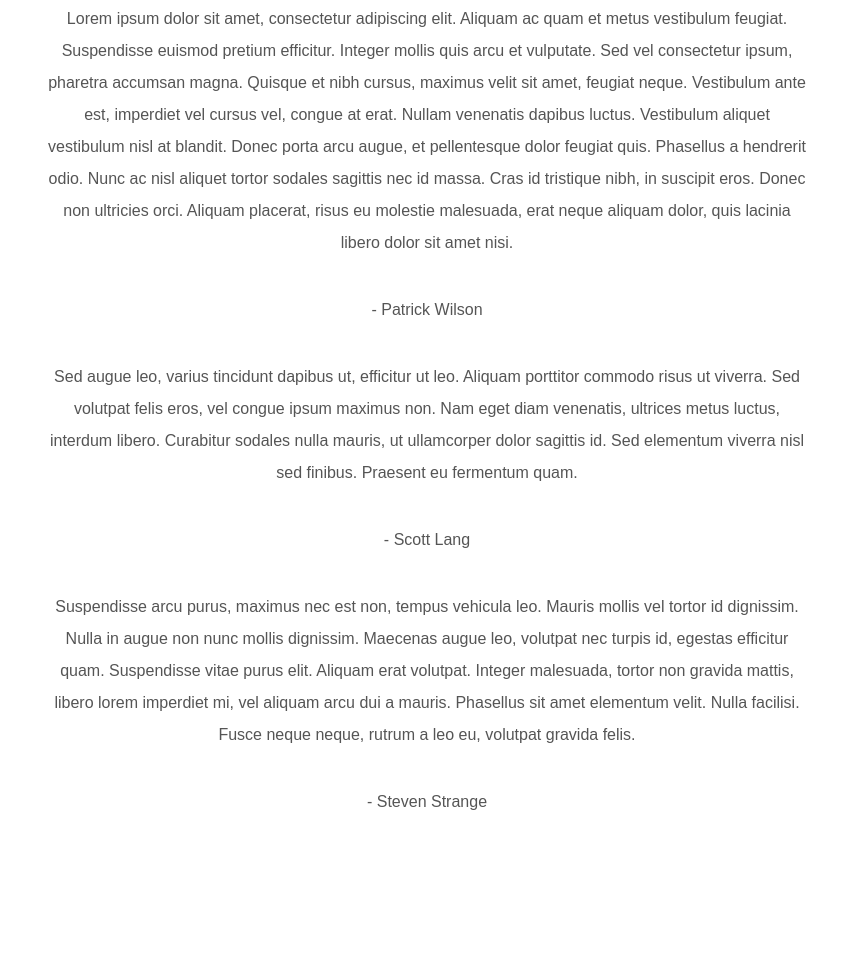
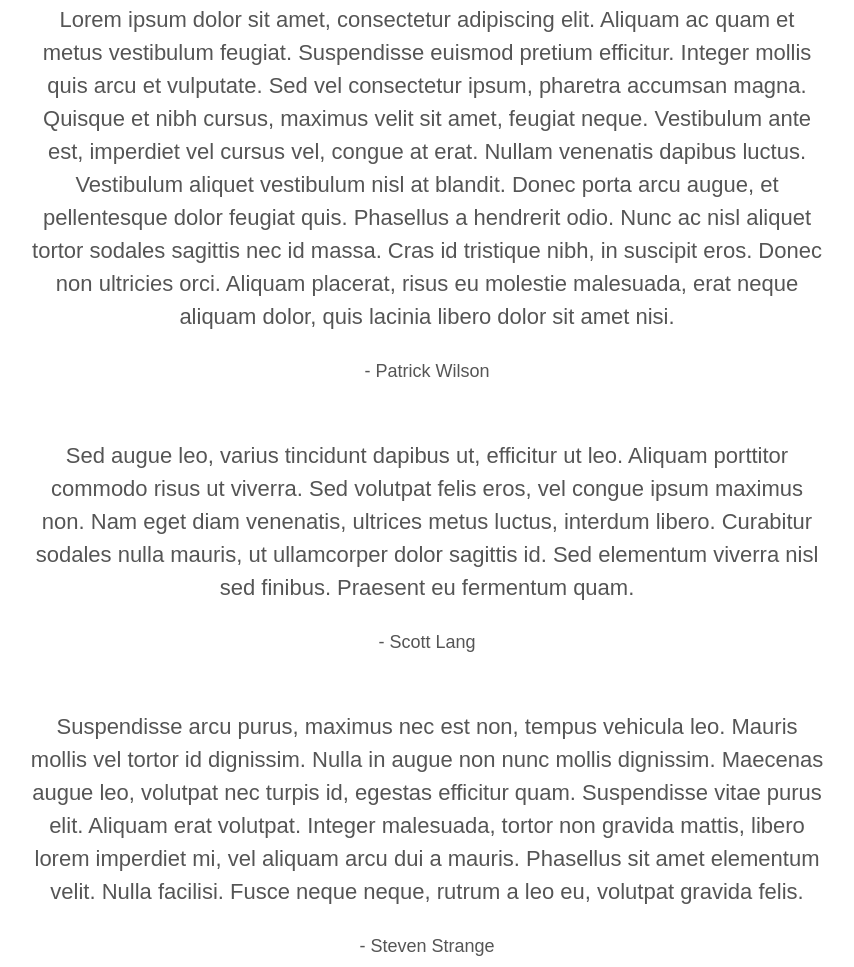
Before and after one commit to avelasquezn/acme-studio-basic-landing, a plain HTML site: page public/index.html in a window 1280 px wide. Shown: the part 3897-4864 px from the top of the page, without its empty margins (213-1067 px from the left). Drawn offline with nearby package versions, Linux system fonts and the light colour scheme.

Commit message:
feat(reviews): Added Reviews Section Styles

```diff
--- a/public/assets/styles/styles.css
+++ b/public/assets/styles/styles.css
@@ -278,3 +278,37 @@ header nav li:last-child {
         flex-basis: 100%;
     }
 }
+
+/* Reviews Section */
+
+.reviews {
+    background-color: #FFF;
+}
+
+.reviews .quote {
+    text-align: center;
+    width: 80%;
+    font-size: 22px;
+    font-weight: 300;
+    line-height: 1.5;
+    margin-bottom: 20px;
+    padding: 0;
+}
+
+.reviews .author {
+    font-size: 18px;
+    margin-bottom: 50px;
+}
+
+.reviews .author:last-child {
+    margin-bottom: 0;
+}
+
+@media (max-width: 1000px) {
+    .reviews .quote {
+        font-size: 20px;
+    }
+    .review .author {
+        font-size: 16px;
+    }
+}
--- a/public/index.html
+++ b/public/index.html
@@ -64,14 +64,14 @@
             </ul>
         </section>
 
-        <section id="reviews">
+        <section id="reviews" class="reviews">
             <h3 class="title">Testimonials</h3>
-            <p>Lorem ipsum dolor sit amet, consectetur adipiscing elit. Aliquam ac quam et metus vestibulum feugiat. Suspendisse euismod pretium efficitur. Integer mollis quis arcu et vulputate. Sed vel consectetur ipsum, pharetra accumsan magna. Quisque et nibh cursus, maximus velit sit amet, feugiat neque. Vestibulum ante est, imperdiet vel cursus vel, congue at erat. Nullam venenatis dapibus luctus. Vestibulum aliquet vestibulum nisl at blandit. Donec porta arcu augue, et pellentesque dolor feugiat quis. Phasellus a hendrerit odio. Nunc ac nisl aliquet tortor sodales sagittis nec id massa. Cras id tristique nibh, in suscipit eros. Donec non ultricies orci. Aliquam placerat, risus eu molestie malesuada, erat neque aliquam dolor, quis lacinia libero dolor sit amet nisi.</p>
-            <p>- Patrick Wilson</p>
-            <p>Sed augue leo, varius tincidunt dapibus ut, efficitur ut leo. Aliquam porttitor commodo risus ut viverra. Sed volutpat felis eros, vel congue ipsum maximus non. Nam eget diam venenatis, ultrices metus luctus, interdum libero. Curabitur sodales nulla mauris, ut ullamcorper dolor sagittis id. Sed elementum viverra nisl sed finibus. Praesent eu fermentum quam.</p>
-            <p>- Scott Lang</p>
-            <p>Suspendisse arcu purus, maximus nec est non, tempus vehicula leo. Mauris mollis vel tortor id dignissim. Nulla in augue non nunc mollis dignissim. Maecenas augue leo, volutpat nec turpis id, egestas efficitur quam. Suspendisse vitae purus elit. Aliquam erat volutpat. Integer malesuada, tortor non gravida mattis, libero lorem imperdiet mi, vel aliquam arcu dui a mauris. Phasellus sit amet elementum velit. Nulla facilisi. Fusce neque neque, rutrum a leo eu, volutpat gravida felis.</p>
-            <p>- Steven Strange</p>
+            <p class="quote">Lorem ipsum dolor sit amet, consectetur adipiscing elit. Aliquam ac quam et metus vestibulum feugiat. Suspendisse euismod pretium efficitur. Integer mollis quis arcu et vulputate. Sed vel consectetur ipsum, pharetra accumsan magna. Quisque et nibh cursus, maximus velit sit amet, feugiat neque. Vestibulum ante est, imperdiet vel cursus vel, congue at erat. Nullam venenatis dapibus luctus. Vestibulum aliquet vestibulum nisl at blandit. Donec porta arcu augue, et pellentesque dolor feugiat quis. Phasellus a hendrerit odio. Nunc ac nisl aliquet tortor sodales sagittis nec id massa. Cras id tristique nibh, in suscipit eros. Donec non ultricies orci. Aliquam placerat, risus eu molestie malesuada, erat neque aliquam dolor, quis lacinia libero dolor sit amet nisi.</p>
+            <p class="author">- Patrick Wilson</p>
+            <p class="quote">Sed augue leo, varius tincidunt dapibus ut, efficitur ut leo. Aliquam porttitor commodo risus ut viverra. Sed volutpat felis eros, vel congue ipsum maximus non. Nam eget diam venenatis, ultrices metus luctus, interdum libero. Curabitur sodales nulla mauris, ut ullamcorper dolor sagittis id. Sed elementum viverra nisl sed finibus. Praesent eu fermentum quam.</p>
+            <p class="author">- Scott Lang</p>
+            <p class="quote">Suspendisse arcu purus, maximus nec est non, tempus vehicula leo. Mauris mollis vel tortor id dignissim. Nulla in augue non nunc mollis dignissim. Maecenas augue leo, volutpat nec turpis id, egestas efficitur quam. Suspendisse vitae purus elit. Aliquam erat volutpat. Integer malesuada, tortor non gravida mattis, libero lorem imperdiet mi, vel aliquam arcu dui a mauris. Phasellus sit amet elementum velit. Nulla facilisi. Fusce neque neque, rutrum a leo eu, volutpat gravida felis.</p>
+            <p class="author">- Steven Strange</p>
         </section>
 
         <section id="contact">
```
